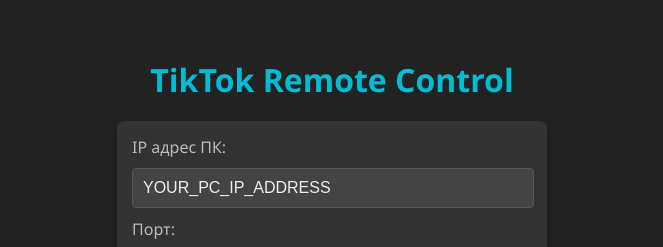
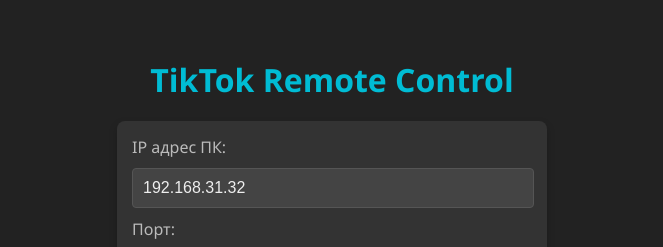
Before and after one commit to Akmen0v/tiktokremotecontrol, a plain HTML site: page index.html in a window 1280 px wide. Shown: the top 247 px of the page, without its empty margins (308-971 px from the left). Drawn offline with Linux system fonts and the light colour scheme.

Commit message:
Add files via upload

```diff
--- a/index.html
+++ b/index.html
@@ -243,7 +243,7 @@
         let ws; // WebSocket-соединение
 
         // Замените на реальный IP-адрес вашего ПК, если он не совпадает с тем, что выведет сервер
-        const defaultIp = "YOUR_PC_IP_ADDRESS";
+        const defaultIp = "192.168.31.32";
         const defaultPort = 8765;
 
         document.getElementById('ipAddress').value = defaultIp;
```
